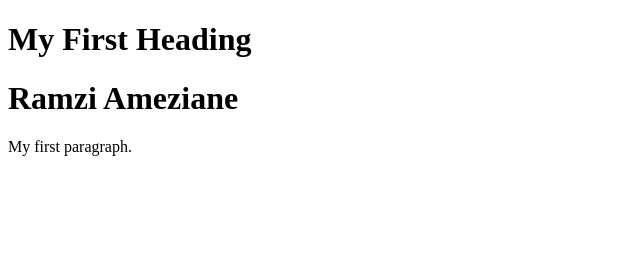
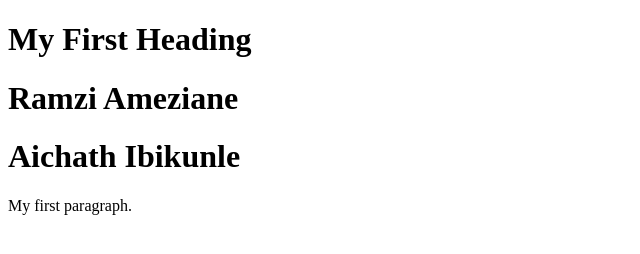
Before and after one commit to kbarat23/labo_branche, a plain HTML site: page index.html in a window 1280 px wide. Shown: the whole page, without its empty margins (0-640 px from the left). Drawn offline with Linux system fonts and the light colour scheme.

Commit message:
Update index.html

```diff
--- a/index.html
+++ b/index.html
@@ -4,6 +4,7 @@
 
 <h1>My First Heading</h1>
 <h1>Ramzi Ameziane</h1>
+<h1>Aichath Ibikunle</h1>
 <p>My first paragraph.</p>
 
 </body>
```
